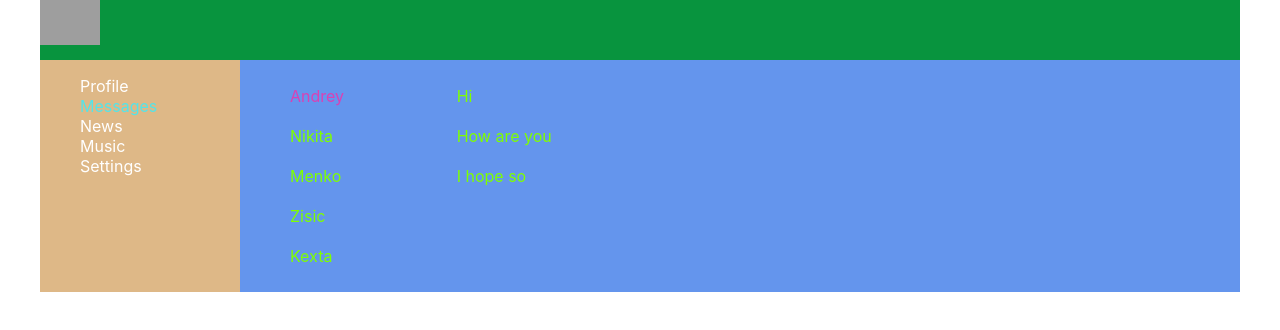
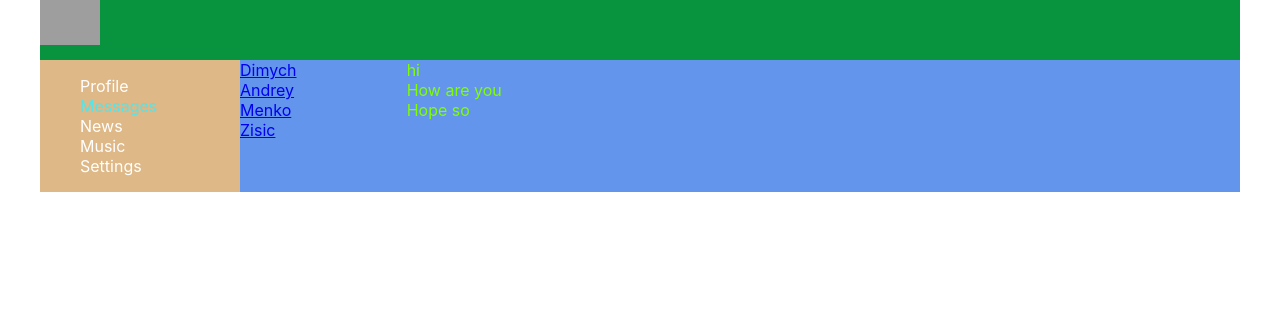
Before and after one commit to EvgeniyMakaruk/MyFirstReactApp, a React (Create React App) app: page /dialogs in a window 1280 px wide. Shown: the top 330 px of the page. Built offline with nearby package versions, Linux system fonts and the light colour scheme; grey boxes are pictures that could not be loaded.

Commit message:
Работа с Диалогами

```diff
--- a/src/components/Dialogs/Dialogs.jsx
+++ b/src/components/Dialogs/Dialogs.jsx
@@ -1,21 +1,37 @@
+import { NavLink } from 'react-router-dom';
 import s from './Dialogs.module.css'
+
+const DialogItem = (props) => {
+   let path = "/dialogs/" + props.id;
+   return (
+      <div className={s.dialog}>
+         <NavLink to={path}>{props.name}</NavLink>
+      </div>)
+}
+
+const Messasge = (props) => {
+   return (
+      <div className={s.dialog}>{props.message}</div>
+   )
+}
+
+
 
 const Dialogs = (props) => {
    return (
       <div className={s.dialogsItems}>
-         <ul className={s.dialog}>
-            <li className={s.active}>Andrey</li>
-            <li>Nikita</li>
-            <li>Menko</li>
-            <li>Zisic</li>
-            <li>Kexta</li>
-         </ul>
+         <div>
+            <DialogItem name="Dimych" id="1" />
+            <DialogItem name="Andrey" id="2" />
+            <DialogItem name="Menko" id="3" />
+            <DialogItem name="Zisic" id="4" />
+         </div>
 
-         <ul className={s.messages}>
-            <li>Hi</li>
-            <li>How are you</li>
-            <li>I hope so</li>
-         </ul>
+         <div className={s.messages}>
+            <Messasge message="hi" />
+            <Messasge message="How are you" />
+            <Messasge message="Hope so" />
+         </div>
       </div>
 
    )
--- a/src/components/Dialogs/Dialogs.module.css
+++ b/src/components/Dialogs/Dialogs.module.css
@@ -11,3 +11,6 @@
 .active{
    color: rgb(218, 65, 180);
 }
+.dialog li a:hover{
+   color:red
+}
--- a/src/components/Profile/Profile.css
+++ b/src/components/Profile/Profile.css
@@ -11,3 +11,6 @@ content{
    width: 100%;
    height: 50%;
 }
+.postsBlock{
+   padding: 10px;
+}
--- a/src/components/Profile/Profile.jsx
+++ b/src/components/Profile/Profile.jsx
@@ -1,17 +1,20 @@
 import Post from './MyPosts/Post'
-import'./Profile.css'
-const Profile=()=>{
-     return(
-      <div>
-      <div>
-      <img src='https://clck.ru/UPH3d'></img>
-      </div>
-
-      <Post message='Hi, How are you'/>
-      <Post message='It s my first post'/>
+import s from './Profile.css'
+import ProfileInfo from './ProfileInfo/ProfileInfo'
 
 
-   </div>
+const Profile = () => {
+     return (
+          <div>
+               <ProfileInfo />
+
+               <div className={s.postsBlock}>
+               <Post message='Hi, How are you' />
+               <Post message='It s my first post' />
+               </div>
+
+
+          </div>
      )
 }
 
--- /dev/null
+++ b/src/components/Profile/ProfileInfo/ProfileInfo.jsx
@@ -0,0 +1,17 @@
+import s from'./ProfileInfo.module.css'
+
+const ProfileInfo=()=>{
+   return(
+      <div>
+         <div>
+            <img src="https://clck.ru/UPH3d" alt=""></img>
+         </div>
+
+      <div className={s.DescriptionBlock}>
+         ava+description
+      </div>
+      </div>
+   )
+}
+
+export default ProfileInfo;
--- /dev/null
+++ b/src/components/Profile/ProfileInfo/ProfileInfo.module.css
@@ -0,0 +1,3 @@
+.DescriptionBlock{
+   padding: 10px;
+}
```
Also changed, not shown: src/components/Profile/MeinPosts/MeinPosts.module.css (added), src/components/Profile/MeinPosts/Postss.jsx (added).
